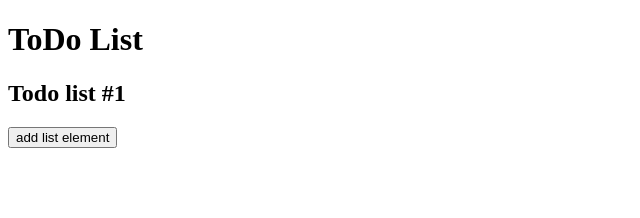
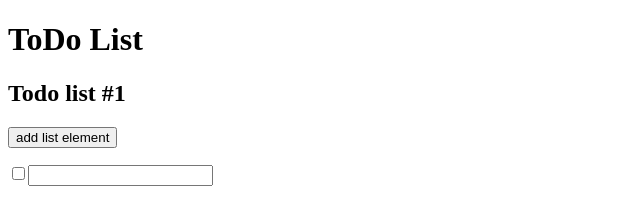
Before and after one commit to islacode/todo-plainjs, a plain HTML site: page index.html in a window 1280 px wide. Both pictures are taken after a click on the button "add list element". Shown: the whole page, without its empty margins (0-640 px from the left). Drawn offline with Linux system fonts and the light colour scheme.

Commit message:
added button event listener for element creation

```diff
--- a/index.html
+++ b/index.html
@@ -3,6 +3,12 @@
 <head>
   <meta charset="UTF-8">
   <title>ToDo List</title>
+  <style>
+    ul {
+        list-style-type: none;
+        padding: 0;
+    }
+  </style>
 </head>
 <body>
   <header>
@@ -11,10 +17,11 @@
   <section>
     <header>
       <h2>Todo list #1</h2>
-      <button>add list element</button>
-      <ul></ul>
     </header>
+    <button>add list element</button>
+    <ul></ul>
   </section>
   <footer></footer>
+  <script type="text/javascript" src="index.js"></script>
 </body>
 </html>
--- /dev/null
+++ b/index.js
@@ -0,0 +1,31 @@
+function addTodoElement(event) {
+  const todoContainer = event.target.closest('section');
+  const listContainer = todoContainer.querySelector('ul');
+
+  if (!todoContainer) {
+    return;
+  }
+
+  if (!listContainer) {
+    const newListElement = document.createElement('ul');
+    todoContainer.append(newListElement);
+  }
+
+  const newTodoElement = document.createElement('li');
+
+  const newTodoTextField = document.createElement('input');
+  newTodoTextField.setAttribute('type', 'text');
+
+  const newTodoCheckbox = document.createElement('input');
+  newTodoCheckbox.setAttribute('type', 'checkbox');
+
+  newTodoElement.append(newTodoCheckbox, newTodoTextField);
+  listContainer.append(newTodoElement)
+}
+
+(function() {
+  const buttonList = document.querySelectorAll('section button');
+  buttonList.forEach(button => {
+    button.addEventListener('click', addTodoElement);
+  });
+})()
```
